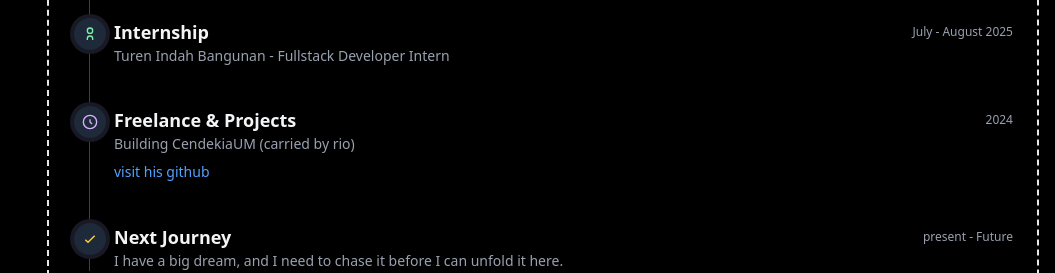
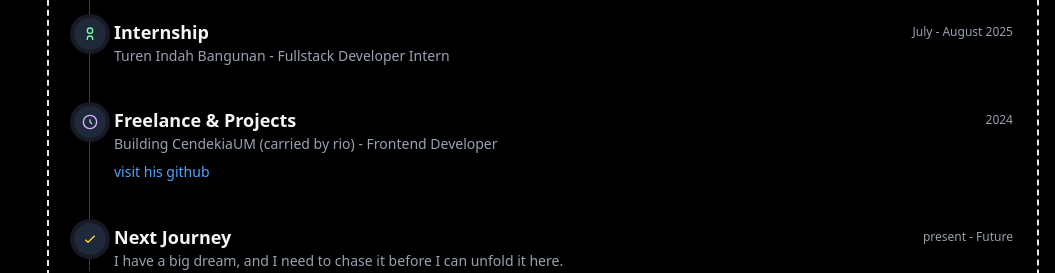
Before and after one commit to Maeeveee/Tesseract, a React (Vite) app: page / in a window 1280 px wide. Shown: the part 1320-1593 px from the top of the page, without its empty margins (225-1280 px from the left). Built offline with nearby package versions, Linux system fonts and the light colour scheme.

Commit message:
add more desc

```diff
--- a/src/components/experienceSection.jsx
+++ b/src/components/experienceSection.jsx
@@ -30,7 +30,7 @@ export default function ExperienceSection() {
                 </svg>
             ),
             title: "Freelance & Projects",
-            desc: "Building CendekiaUM (carried by rio)",
+            desc: "Building CendekiaUM (carried by rio) - Frontend Developer",
             period: "2024",
             github: "https://github.com/ckckckcz",
         },
```
